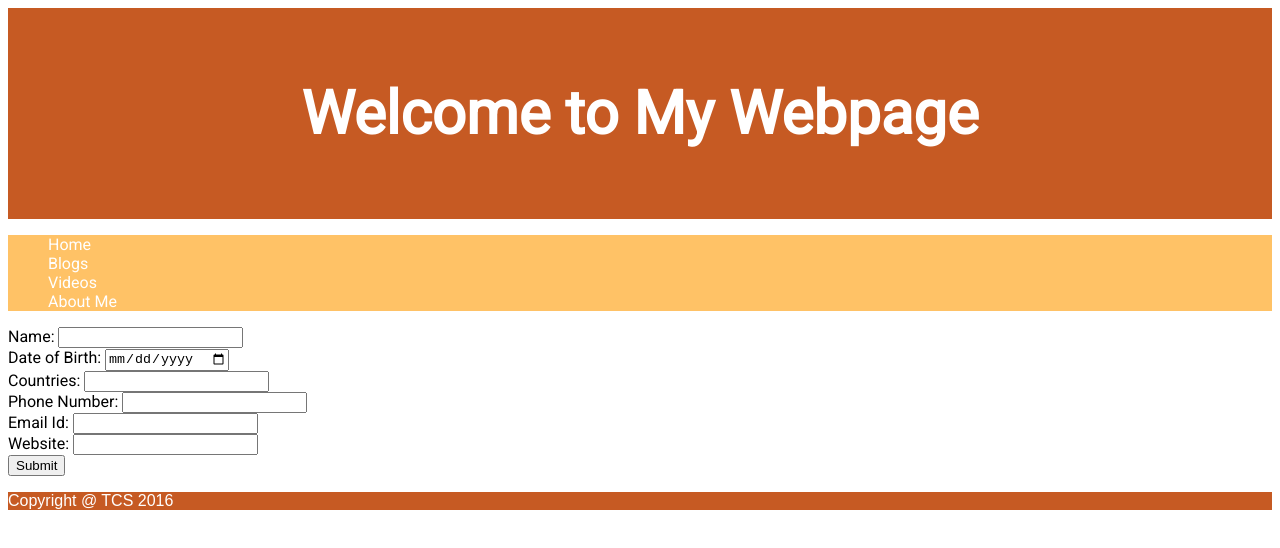
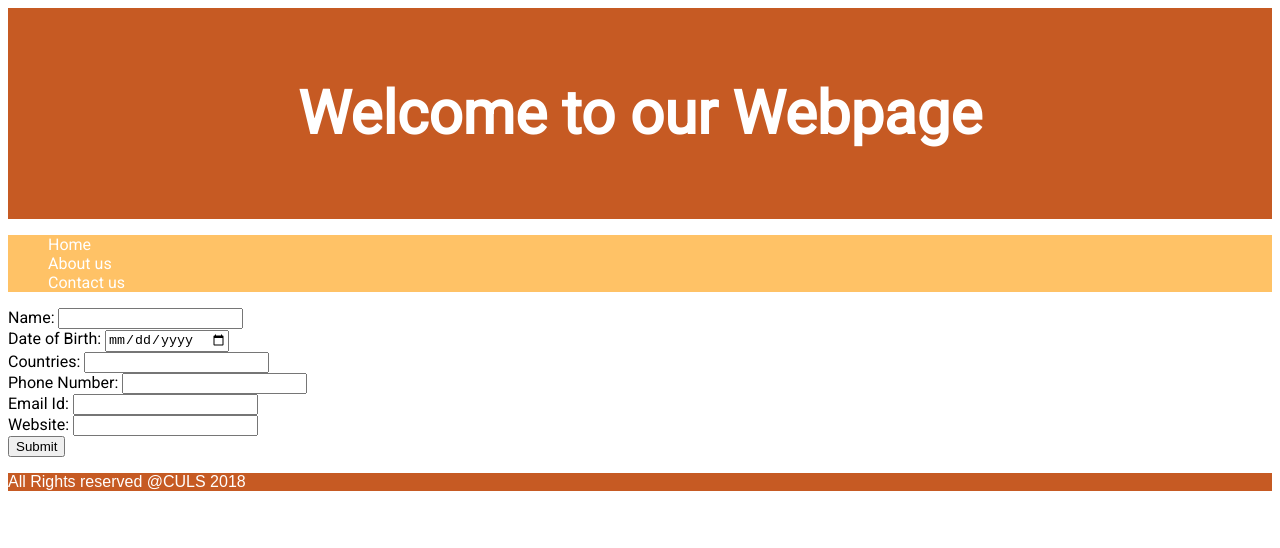
Before and after one commit to ramekrish/culs-clientside-studyblock2018, a plain HTML site: page index.html in a window 1280 px wide. Drawn offline with Linux system fonts and the light colour scheme.

Commit message:
Update index.html

```diff
--- a/index.html
+++ b/index.html
@@ -3,7 +3,7 @@
 <html>
   <head>
       <meta charset="utf-8">
-      <title> Welcome to My Webpage | Test </title>
+      <title> CULS Final Project for Front end - 2018</title>
       <link href="https://fonts.googleapis.com/css?family=Roboto" rel="stylesheet">
       <link href="css/styles.css" rel="stylesheet" type="text/css">
   </head>
@@ -11,16 +11,15 @@
   <body>
     <!--Welcome Banner -->
     <header role="banner" class="welcome-content">
-      <h1> Welcome to My Webpage </h1>
+      <h1> Welcome to our Webpage </h1>
     </header>
 
     <main role="main" id="multi_col">
       <nav role="navigation">
          <ul>
            <li>Home</li>
-           <li>Blogs</li>
-           <li>Videos</li>
-           <li>About Me</li>
+           <li>About us</li>
+           <li>Contact us</li>
          </ul>
       </nav>
 
@@ -48,7 +47,7 @@
     </<main>
 
     <footer>
-      <p>Copyright @ TCS 2016</p>
+      <p>All Rights reserved @CULS 2018</p>
     </footer>
   </body>
 </html>
```
